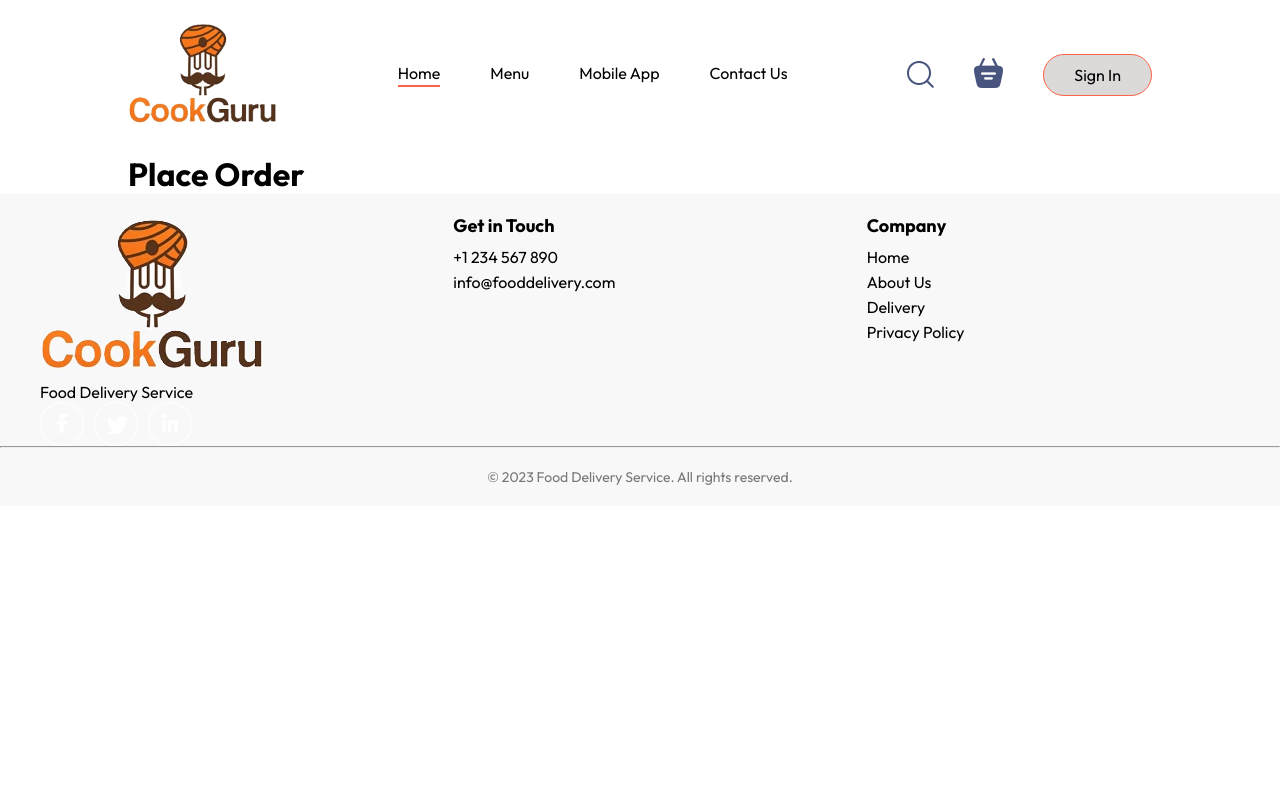
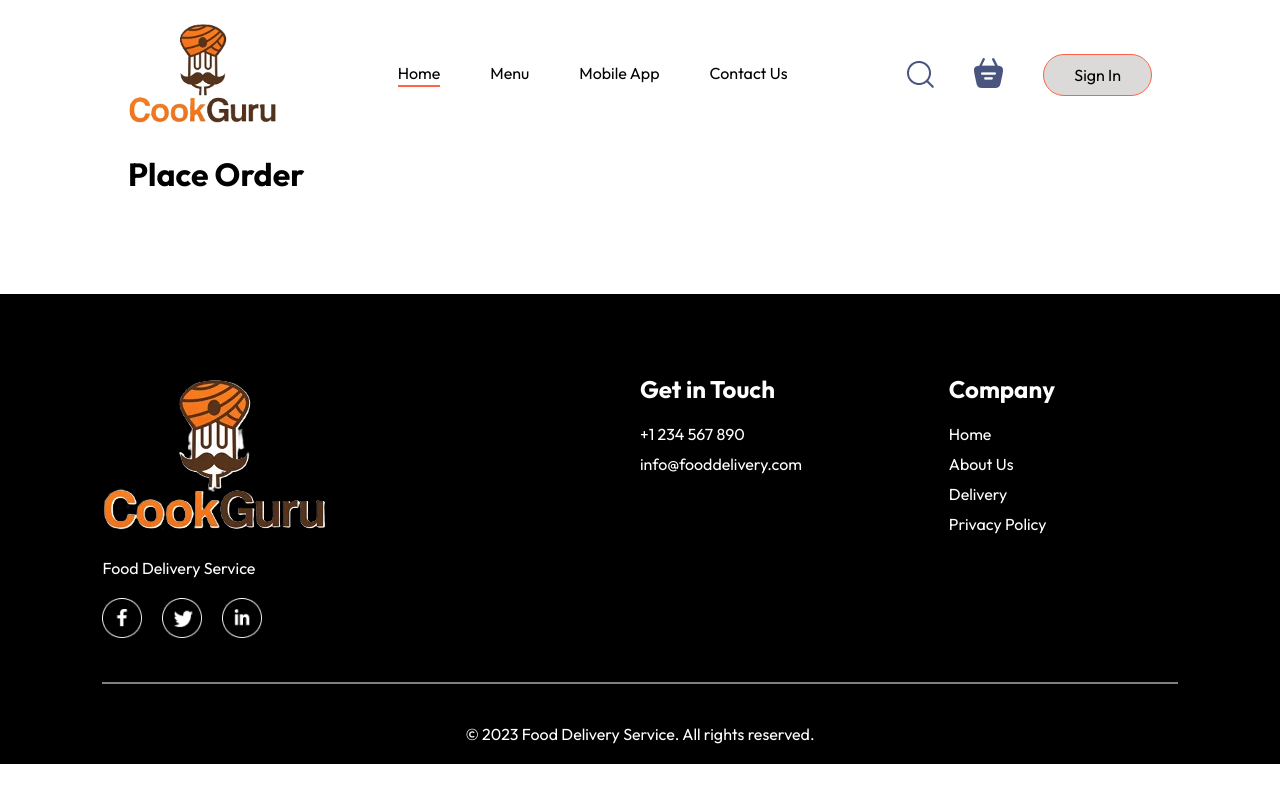
Before and after one commit to Heshani833/Full-Stack-Food-Delivery-Website, a React (Vite) app: page /order in a window 1280 px wide. Built offline with nearby package versions, Linux system fonts and the light colour scheme.

Commit message:
footer styling

```diff
--- a/src/components/Footer/Footer.css
+++ b/src/components/Footer/Footer.css
@@ -1,43 +1,54 @@
 .footer {
-  background-color: #f8f8f8;
+  color: white;
+  background-color: black;
+  display: flex;
   padding: 20px 0;
+  flex-direction: column;
+  align-items: center;
+  gap: 20px;
+  padding: 20px 8vw;
+  padding-top: 80px;
+  margin-top: 100px;
 }
 
 .footer-content {
-  display: flex;
-  justify-content: space-between;
-  padding: 0 20px;
+  display: grid;
+  grid-template-columns: 2fr 1fr 1fr;
+  width: 100%;
+  gap: 80px;
 }
 
 .footer-content-left,
-.footer-content-center,
-.footer-content-right {
-  flex: 1;
-  padding: 0 20px;
+.footer-content-right,
+.footer-content-center {
+  display: flex;
+  flex-direction: column;
+  align-items: start;
+  gap: 20px;
 }
 
-.footer-content h2 {
-  font-size: 18px;
+.footer-content-left li,
+.footer-content-right li,
+.footer-content-center li {
+  list-style: none;
+  cursor: pointer;
   margin-bottom: 10px;
 }
 
-.footer-content ul {
-  list-style: none;
-  padding: 0;
+.footer-content-right h2,
+.footer-content-center h2 {
+  color: white;
 }
 
-.footer-content li {
-  margin-bottom: 5px;
+.footer-social-icons img {
+  width: 40px;
+  margin-right: 20px;
 }
 
-.footer-social-icons {
-  display: flex;
-  gap: 10px;
+.footer hr {
+  width: 100%;
+  height: 2px;
+  margin: 20px 0;
+  background-color: gray;
+  border: none;
 }
-
-.footer-copyright {
-  text-align: center;
-  margin-top: 20px;
-  font-size: 14px;
-  color: #777;
-}
```
